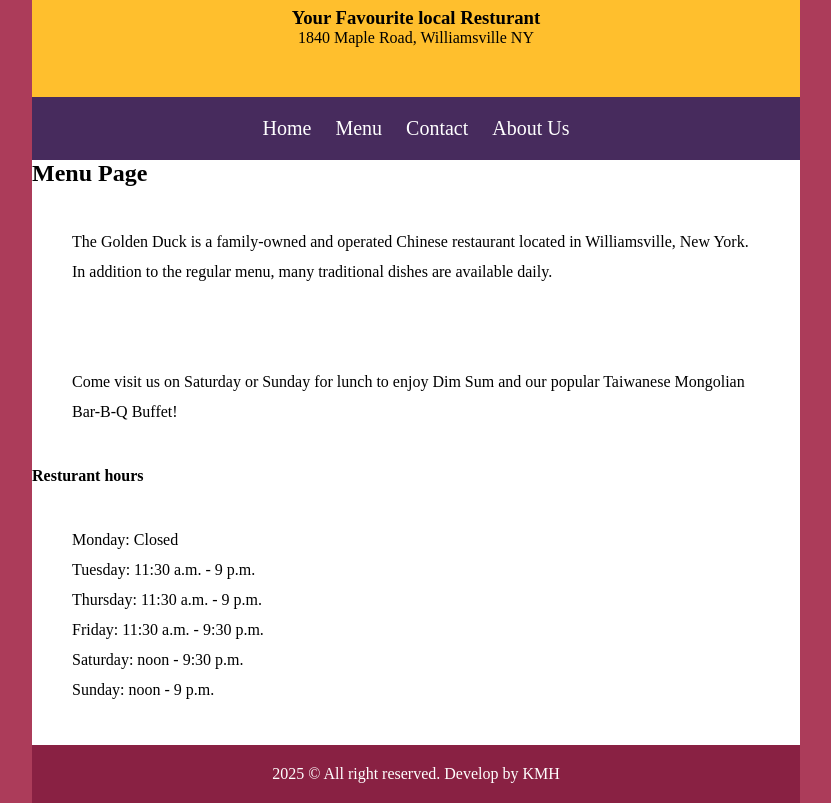
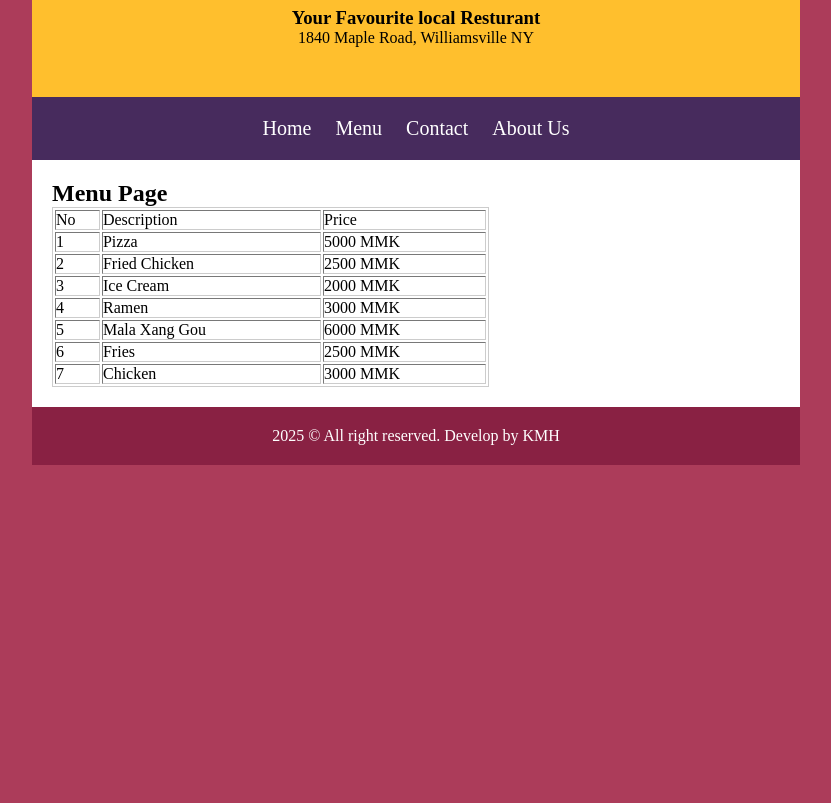
Before and after one commit to khinemyathtun/golden-duck, a plain HTML site: page menu.html in a window 1280 px wide. Shown: the part 100-903 px from the top of the page, without its empty margins (224-1055 px from the left). After the commit the page ends 800 px from the top, so only its background shows below. Drawn offline with Linux system fonts and the light colour scheme.

Commit message:
Add files via upload

```diff
--- a/menu.html
+++ b/menu.html
@@ -21,18 +21,48 @@
     </nav>
     <section>
         <h2>Menu Page</h2>
-        <p>The Golden Duck is a family-owned and operated Chinese restaurant located in Williamsville, New York. In addition to the regular menu, many traditional dishes are available daily.</p>
-        <P>Come visit us on Saturday or Sunday for lunch to enjoy Dim Sum and our popular Taiwanese Mongolian Bar-B-Q Buffet!
-        </p>
-        <h4>Resturant hours</h4>
-        <p>
-          Monday: Closed <br>
-          Tuesday: 11:30 a.m. - 9 p.m.<br>
-          Thursday: 11:30 a.m. - 9 p.m.<br>
-          Friday: 11:30 a.m. - 9:30 p.m.<br>
-          Saturday: noon - 9:30 p.m.<br>
-          Sunday: noon - 9 p.m.<br>
-        </p>
+       <table border="1">
+            <tr>
+                <td>No</td>
+                <td>Description</td>
+                <td>Price</td>
+            </tr>
+            <tr>
+                <td>1</td>
+                <td>Pizza</td>
+                <td>5000 MMK</td>
+            </tr>
+            <tr>
+                <td>2</td>
+                <td>Fried Chicken</td>
+                <td>2500 MMK</td>
+            </tr>
+            <tr>
+                <td>3</td>
+                <td>Ice Cream</td>
+                <td>2000 MMK</td>
+            </tr>
+            <tr>
+                <td>4</td>
+                <td>Ramen</td>
+                <td>3000 MMK</td>
+            </tr>
+            <tr>
+                <td>5</td>
+                <td>Mala Xang Gou</td>
+                <td>6000 MMK</td>
+            </tr>
+            <tr>
+                <td>6</td>
+                <td>Fries</td>
+                <td>2500 MMK</td>
+            </tr>
+            <tr>
+                <td>7</td>
+                <td>Chicken</td>
+                <td>3000 MMK</td>
+            </tr>
+       </table>
     </section>
     <footer>
         <p>2025 © All right reserved. Develop by KMH</p>
--- a/style.css
+++ b/style.css
@@ -43,9 +43,7 @@ a:hover{
     text-decoration: underline;
 }
 section{
-    padding: 0%;
-    text-align: ;
-    color: ;
+    padding: 20px;
     margin:0px 20%;
     background-color: #fff;
 }
@@ -56,6 +54,16 @@ section p{
     padding: 40px;
     line-height: 30px;
 }
+table{
+    width: 60%;
+    border: 1px solid #ccc;
+}
+tr:hover{
+    background-color: antiquewhite;
+    color: black;
+    font-size: 18px;
+}
+
 footer{
     margin:0px 20%;
     background-color: #892143;
```
